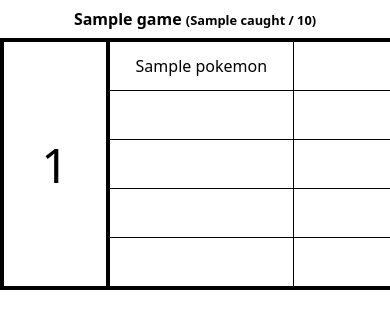
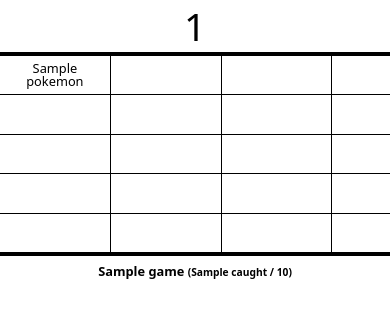
Before and after one commit to Parnassius/livingdex, a Python web app: template livingdex/templates/game.html in a window 390 px wide. Shown: the top 329 px of the page. Run offline with Jinja, Linux system fonts and the light colour scheme; the template is opened without the code that fills it: most values are stand-ins (such as "Sample title", 1, 10 or a date in 2020).

Commit message:
Improve the mobile layout
It's still not really great, but at least it makes a better use of the
available space

```diff
--- a/livingdex/static/main.css
+++ b/livingdex/static/main.css
@@ -22,6 +22,8 @@
 
 body {
   margin: 0;
+  display: flex;
+  flex-direction: column;
 }
 
 header {
@@ -29,7 +31,8 @@
   top: 0;
   z-index: 1;
   background-color: var(--background-primary);
-  border-bottom: 4px solid;
+  border-style: solid;
+  border-width: 0 0 4px;
   menu {
     margin: 0;
     padding: 0;
@@ -66,8 +69,9 @@
   }
   .box {
     display: flex;
-    justify-content: safe center;
-    overflow-x: auto;
+    justify-content: center;
+    max-width: 1200px;
+    margin: 0 auto;
     .box-label {
       position: sticky;
       left: 0;
@@ -108,8 +112,9 @@
     }
     .box-content {
       display: grid;
-      grid-template-columns: repeat(var(--box-columns), 20ch);
+      grid-template-columns: repeat(var(--box-columns), minmax(15ch, 1fr));
       gap: 1px;
+      flex-grow: 1;
       background-color: var(--text-color);
       border: solid;
       border-width: 0 4px 4px 0;
@@ -117,14 +122,14 @@
         display: flex;
         flex-direction: column;
         gap: 0.15em;
+        padding: 0 5px;
         height: 3em;
+        min-width: 0;
         text-align: center;
         justify-content: center;
         background-color: var(--background-primary);
         line-height: 1;
-        &:nth-child(6n + 1) {
-          border-left-width: 0;
-        }
+        text-wrap: balance;
         &[data-slot-status="caught"] {
           background-color: var(--background-caught);
         }
@@ -149,3 +154,36 @@
     }
   }
 }
+
+@media (width <= 767px) {
+  body {
+    font-size: 0.8em;
+    flex-direction: column-reverse;
+  }
+  header {
+    top: initial;
+    bottom: 0;
+    border-width: 4px 0 0;
+  }
+  main {
+    margin-bottom: 0;
+    .box {
+      flex-direction: column;
+      .box-label {
+        position: sticky;
+        top: 0;
+        flex-basis: 0;
+        border-width: 0 0 4px;
+      }
+      .box-content {
+        overflow-x: auto;
+        border-width: 0 0 4px;
+      }
+      &:last-child {
+        .box-content {
+          border-bottom-width: 0;
+        }
+      }
+    }
+  }
+}
```
